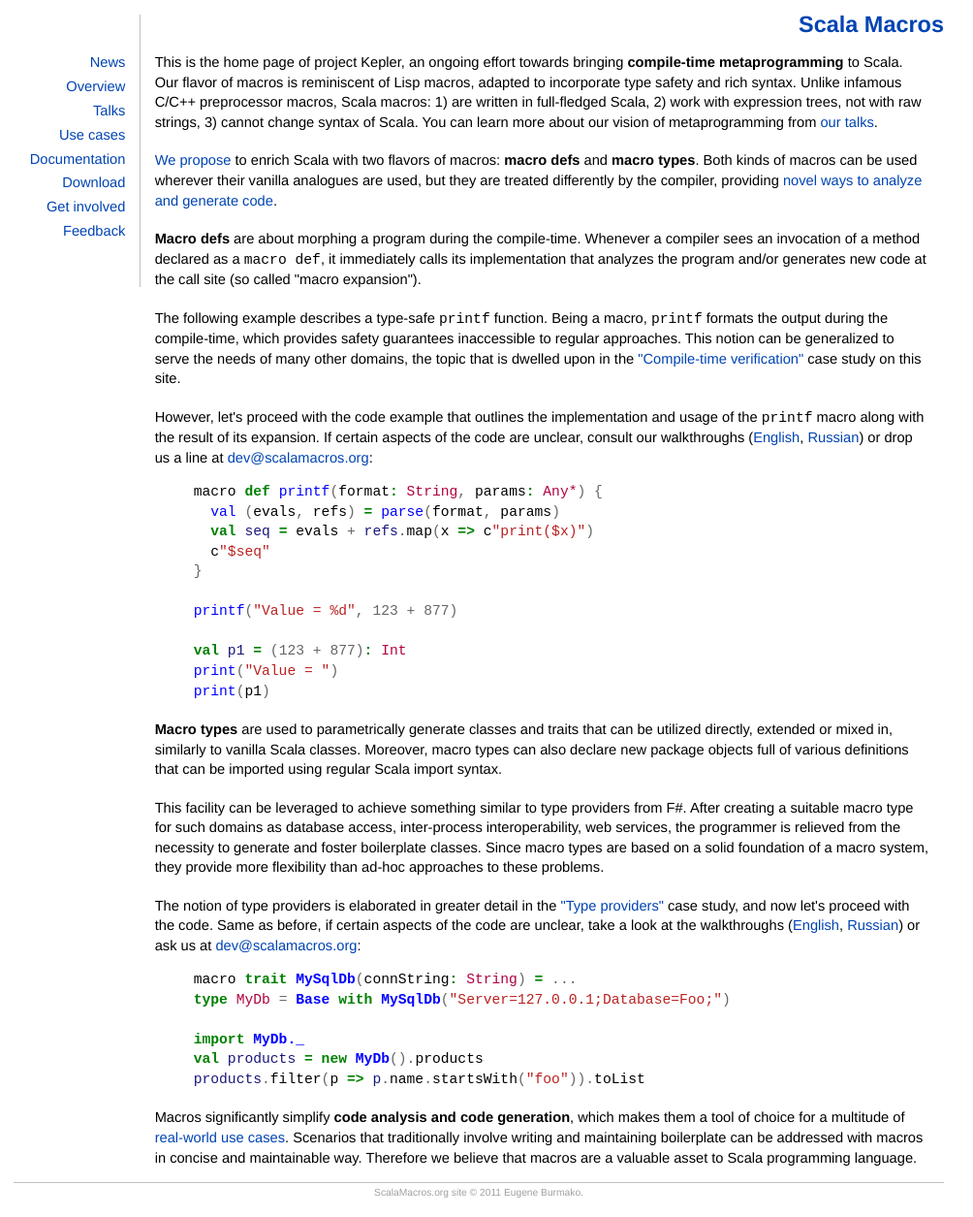
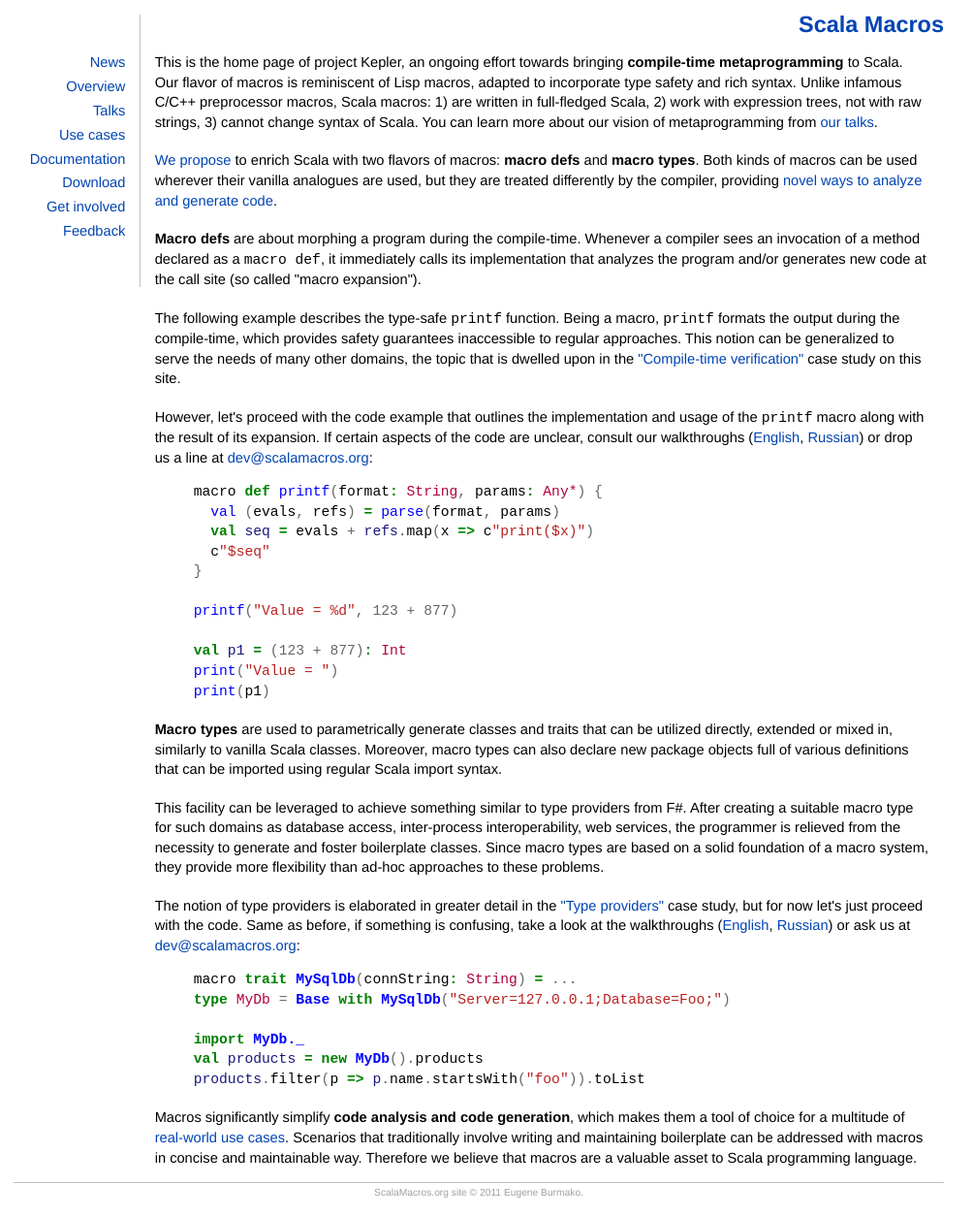
Before and after one commit to scalamacros/scalamacros.github.com, a Jekyll site: the page built from index.html, in a window 1280 px wide. Shown: the whole page at 97% size, without its empty margins (146-1150 px from the left). Built offline with Jekyll 4.4.1, drawn with Linux system fonts in a browser that asks for light colours; comment, search, counter and statistics services are not loaded.

Commit message:
updated the overview page with more explanations

```diff
--- a/index.html
+++ b/index.html
@@ -63,8 +63,8 @@ print(p1)
 </p>
 
 <p>
-  The notion of type providers is elaborated in greater detail in the <a href="/usecases/type-providers.html">"Type providers"</a> case study, and now let's proceed with the code.
-  Same as before, if certain aspects of the code are unclear, take a look at the walkthroughs (<a href="/talks/2011-10-18-WhatsUp.pdf">English</a>,
+  The notion of type providers is elaborated in greater detail in the <a href="/usecases/type-providers.html">"Type providers"</a> case study, but for now let's just proceed with the code.
+  Same as before, if something is confusing, take a look at the walkthroughs (<a href="/talks/2011-10-18-WhatsUp.pdf">English</a>,
   <a href="/talks/2011-10-29-RuProjectKepler.pdf">Russian</a>) or ask us at <a href="mailto:dev@scalamacros.org">dev@scalamacros.org</a>:
 </p>
 
```
Also changed, not shown: other parts of index.html (+1 -1 lines).
